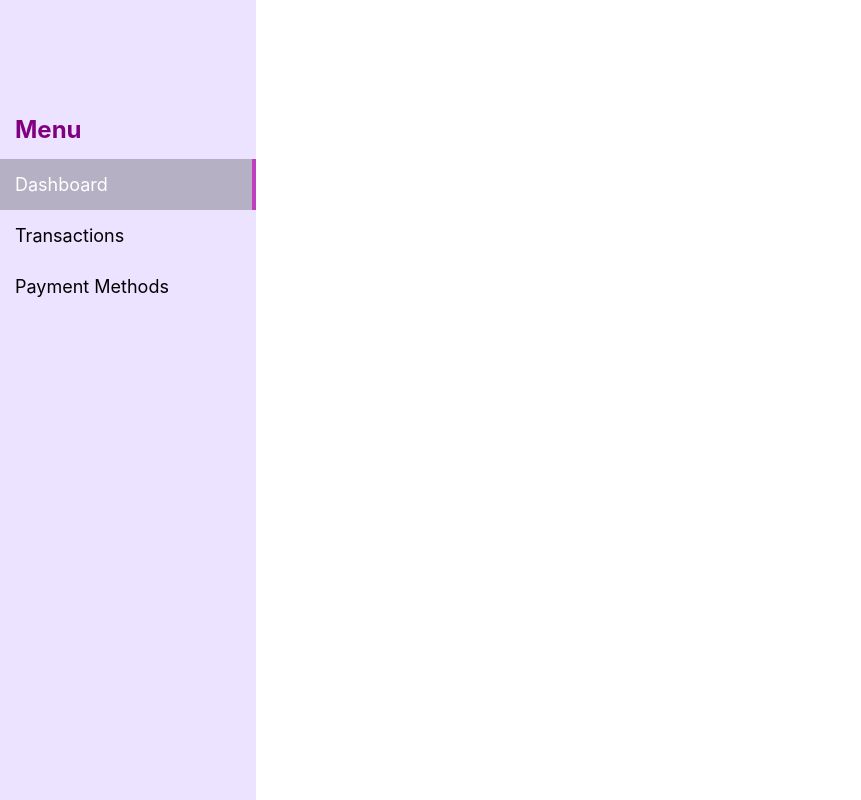
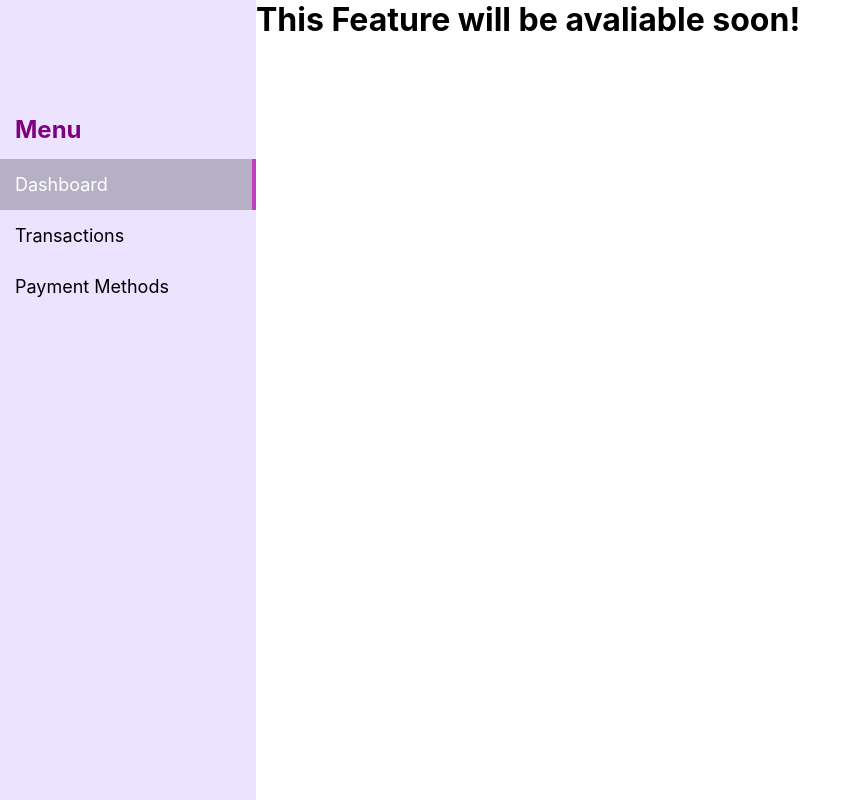
Before and after one commit to NatiG100/income-management-system, a Next.js app: page /admin in a window 1280 px wide. Shown: the whole page, without its empty margins (0-861 px from the left). Built offline with nearby package versions, Linux system fonts and the light colour scheme.

Commit message:
dashboard feature missing msg

```diff
--- a/pages/admin/index.js
+++ b/pages/admin/index.js
@@ -9,6 +9,7 @@ export default function Dashboard() {
                 <meta name="description" content="Generated by create next app" />
                 <link rel="icon" href="/favicon.ico" />
             </Head>
+            <h1>This Feature will be avaliable soon!</h1>
         </div>
     )
 }
```
